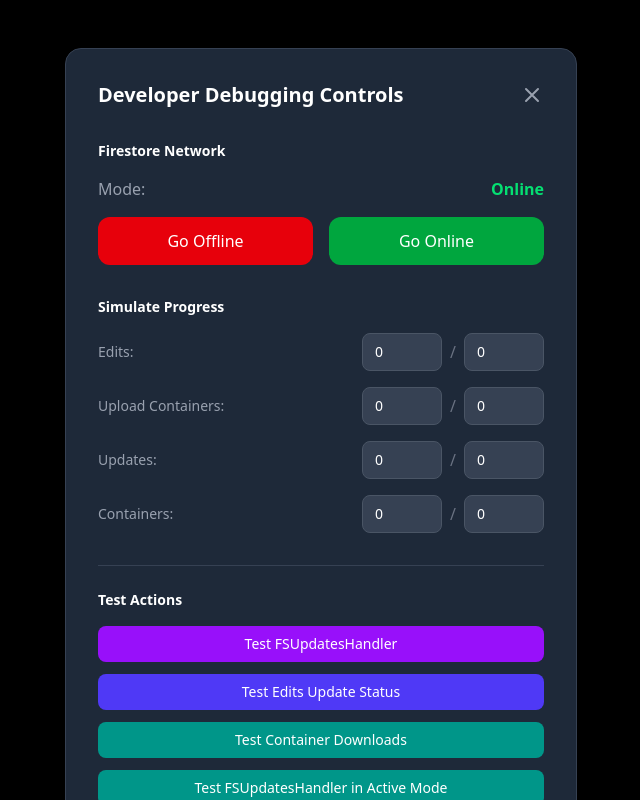
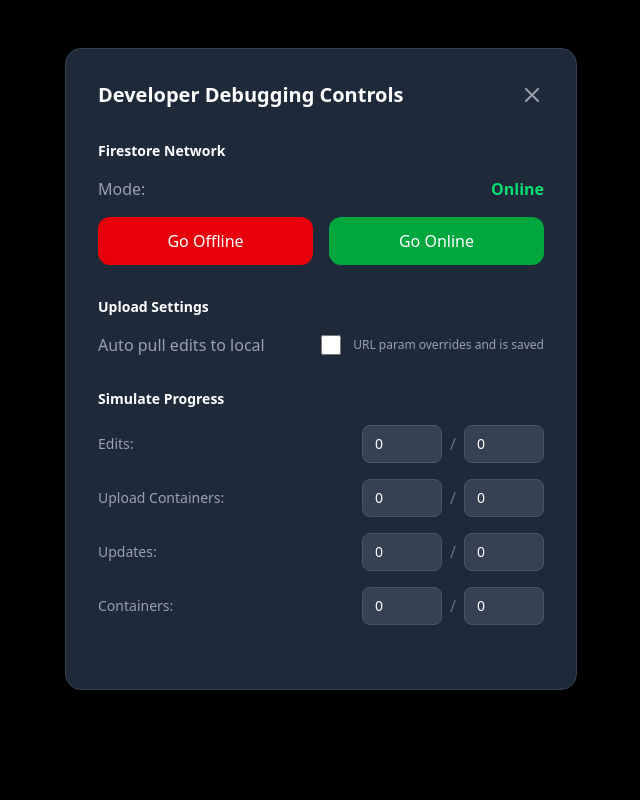
Before and after one commit to Delfs-Engineering-WebSync/websync-fm-client, a Vue app: page / in a window 1280 px wide. Both pictures are taken after a click on the button "Debug Controls". Shown: the whole page, without its empty margins (319-959 px from the left). Built offline with nearby package versions, Linux system fonts and the light colour scheme.

Commit message:
feat: uploads UI metrics and session progress; autoPullEdits setting with URL+persist; debug modal toggle; unconditional KPIs; CSS reset + viewport; device card text updates; remove dev-only test UI

```diff
--- a/src/App.vue
+++ b/src/App.vue
@@ -49,6 +49,41 @@ const updatesContainersProgress = computed(() => {
   return Math.round((appConfig.updateCompletedContainers / appConfig.updateTotalContainers) * 100)
 })
 
+// Session-based upload progress (monotonic within a run)
+const sessionUploadTotal = computed(() => {
+  return appConfig.sessionUpload?.active && appConfig.sessionUpload.total > 0
+    ? appConfig.sessionUpload.total
+    : appConfig.editsTotal
+})
+
+const sessionUploadCompleted = computed(() => {
+  if (appConfig.sessionUpload?.active) {
+    const delta = appConfig.editsTotalCompleted - (appConfig.sessionUpload.baselineCompleted || 0)
+    return Math.max(0, delta)
+  }
+  return appConfig.editsTotalCompleted
+})
+
+const sessionUploadPercent = computed(() => {
+  const total = sessionUploadTotal.value
+  if (!total) return 0
+  return Math.round((sessionUploadCompleted.value / total) * 100)
+})
+
+// Last session display values when no active session
+const lastSessionCompleted = computed(() => appConfig.sessionUpload?.lastCompleted || 0)
+const lastSessionTotal = computed(() => appConfig.sessionUpload?.lastTotal || 0)
+
+// Unified display values for the KPI so it never disappears
+const uploadedKpiCompleted = computed(() => {
+  return sessionUploadTotal.value ? sessionUploadCompleted.value : lastSessionCompleted.value
+})
+const uploadedKpiTotal = computed(() => {
+  return sessionUploadTotal.value ? sessionUploadTotal.value : lastSessionTotal.value
+})
+
+// Session lifecycle is started explicitly by user actions; no auto-start tied to settings
+
 // Status computed properties
 const connectionStatus = computed(() => {
   if (!isOnline.value || isFirestoreOffline.value) return 'offline'
@@ -62,6 +97,20 @@ const systemStatus = computed(() => {
   if (appConfig.updatesTotal > 0 || appConfig.editsContainersTotal > 0) return 'syncing'
   return 'idle'
 })
+
+// Auto-pull FM edits when enabled and pending exist (runs regardless of online/offline)
+const tryAutoPullEdits = async (why = 'watcher') => {
+  try {
+    if (!appConfig.configx.autoPullEdits) return
+    if (!(appConfig.fmPendingEdits > 0)) return
+    // Trigger FM to start sync; FM should push payload via web viewer callback to webSyncReceivePayload
+    fmBridgit.performScript('Start Sync', JSON.stringify({ source: 'WebApp', mode: 'auto', why }), {
+      fireAndForget: true,
+    })
+  } catch (e) {
+    /* non-fatal */
+  }
+}
 
 onMounted(async () => {
   try {
@@ -83,6 +132,7 @@ onMounted(async () => {
   window.addEventListener('online', () => {
     isOnline.value = true
     console.log('Network: Online')
+    tryAutoPullEdits('online')
   })
 
   window.addEventListener('offline', () => {
@@ -127,6 +177,8 @@ onMounted(async () => {
         }
         if (!Number.isFinite(pending) || pending < 0) pending = 0
         appConfig.fmPendingEdits = pending
+        // If there are pending edits and auto-pull is on, trigger sync
+        tryAutoPullEdits('poll')
         appConfig.lastFmStatusAt = new Date().toISOString()
       } catch {
         /* Non-fatal; ignore and retain previous value */
@@ -202,180 +254,7 @@ const runWebSyncNow = async () => {
   }
 }
 
-// Test methods for debug panel
-const testFSUpdatesHandler = async () => {
-  console.log('Testing FSUpdatesHandler...')
-
-  // Create mock updates data
-  const mockUpdates = [
-    {
-      id: 'test-update-1',
-      _table: 'TestTable',
-      _tsModFireStore: new Date(),
-      _ts: {
-        field1: { ts: Date.now() },
-        field2: { ts: Date.now() + 1000 }
-      },
-      field1: 'Test Value 1',
-      field2: 'Test Value 2',
-      batchTotalEdits: 2,
-      batchIdEdits: 'batch-123'
-    },
-    {
-      id: 'test-update-2',
-      _table: 'TestTable',
-      _tsModFireStore: new Date(),
-      _ts: {
-        field1: { ts: Date.now() + 2000 }
-      },
-      field1: 'Test Value 3',
-      batchTotalEdits: 2,
-      batchIdEdits: 'batch-123'
-    }
-  ]
-
-  const result = await window.BF.namedAction('FSUpdatesHandler', { updates: mockUpdates })
-  console.log('FSUpdatesHandler result:', result)
-}
-
-const testEditsUpdateStatus = async () => {
-  console.log('Testing editsUpdateStatus...')
-
-  const result = await window.BF.namedAction('editsUpdateStatus', {
-    currentState: '3',
-    pendingEdits: 5
-  })
-  console.log('editsUpdateStatus result:', result)
-}
-
-const testContainerDownloads = async () => {
-  console.log('Testing updatesContainerDownloads...')
-
-  const result = await window.BF.namedAction('updatesContainerDownloads', {
-    updates: {
-      totalContainers: 10,
-      completedContainers: 3
-    }
-  })
-  console.log('updatesContainerDownloads result:', result)
-}
-
-// Test FSUpdatesHandler with active device mode
-const testFSUpdatesHandlerActive = async () => {
-  console.log('Testing FSUpdatesHandler in active mode...')
-
-  // Temporarily switch to active mode
-  const originalMode = appConfig.device.deviceMode
-  appConfig.device.deviceMode = 'active'
-
-  // Create mock updates data
-  const mockUpdates = [
-    {
-      id: 'test-update-1',
-      _table: 'TestTable',
-      _tsModFireStore: new Date(),
-      _ts: {
-        field1: { ts: Date.now() },
-        field2: { ts: Date.now() + 1000 }
-      },
-      field1: 'Test Value 1',
-      field2: 'Test Value 2',
-      batchTotalEdits: 2,
-      batchIdEdits: 'batch-123'
-    },
-    {
-      id: 'test-update-2',
-      _table: 'TestTable',
-      _tsModFireStore: new Date(),
-      _ts: {
-        field1: { ts: Date.now() + 2000 }
-      },
-      field1: 'Test Value 3',
-      batchTotalEdits: 2,
-      batchIdEdits: 'batch-123'
-    }
-  ]
-
-  const result = await window.BF.namedAction('FSUpdatesHandler', { updates: mockUpdates })
-  console.log('FSUpdatesHandler active mode result:', result)
-
-  // Restore original mode
-  appConfig.device.deviceMode = originalMode
-  console.log(`Device mode restored to: ${originalMode}`)
-}
-
-// Test subscribeUpdates functionality
-const testSubscribeUpdates = async () => {
-  console.log('Testing subscribeUpdates...')
-
-  const result = await window.BF.namedAction('subscribeUpdates')
-  console.log('subscribeUpdates result:', result)
-}
-
-// Simulate a Firestore update for testing
-const simulateFirestoreUpdate = async () => {
-  console.log('Simulating Firestore update...')
-
-  // Create a mock snapshot that mimics what Firestore would send
-  const mockSnapshot = {
-    empty: false,
-    docChanges: () => [
-      {
-        type: 'added',
-        doc: {
-          id: 'simulated-update-' + Date.now(),
-          data: () => ({
-            id: 'simulated-update-' + Date.now(),
-            _table: 'SimulatedTable',
-            _tsModFireStore: new Date(),
-            _ts: {
-              field1: { ts: Date.now() * 1000 }, // Convert to microseconds like FileMaker
-              field2: { ts: (Date.now() + 1000) * 1000 }
-            },
-            field1: 'Simulated Value 1',
-            field2: 'Simulated Value 2',
-            updatedKeys: ['field1', 'field2'],
-            batchTotalEdits: 1,
-            batchIdEdits: 'simulated-batch-' + Date.now(),
-            _contexts: appConfig.device.contexts // Match device contexts
-          })
-        }
-      }
-    ]
-  }
-
-  // Directly call processSnapshot to simulate receiving an update
-  if (window.processSnapshot) {
-    window.processSnapshot(mockSnapshot, appConfig)
-  } else {
-    console.log('processSnapshot not available - this would normally be called by the Firestore listener')
-
-    // Manually trigger FSUpdatesHandler as a fallback
-    const mockUpdates = [{
-      id: 'simulated-update-' + Date.now(),
-      _table: 'SimulatedTable',
-      _tsModFireStore: new Date(),
-      _ts: {
-        field1: { ts: Date.now() * 1000 },
-        field2: { ts: (Date.now() + 1000) * 1000 }
-      },
-      field1: 'Simulated Value 1',
-      field2: 'Simulated Value 2',
-      batchTotalEdits: 1,
-      batchIdEdits: 'simulated-batch-' + Date.now()
-    }]
-
-    // Temporarily switch to active mode for the test
-    const originalMode = appConfig.device.deviceMode
-    appConfig.device.deviceMode = 'active'
-
-    const result = await window.BF.namedAction('FSUpdatesHandler', { updates: mockUpdates })
-    console.log('Simulated update result:', result)
-
-    // Restore original mode
-    appConfig.device.deviceMode = originalMode
-  }
-}
+/* Removed development-only test helpers */
 </script>
 
 <template>
@@ -499,7 +378,7 @@ const simulateFirestoreUpdate = async () => {
 
           <!-- COMBINED DEVICE + ORG CARD (compact) -->
           <div class="bg-gray-800 border border-gray-700 rounded-xl p-4 min-w-0 lg:col-span-2">
-            <div class="flex items-center justify-between mb-3">
+            <div class="flex items-center justify-between mb-4">
               <div class="flex items-center space-x-2">
                 <div class="p-2 bg-indigo-600 bg-opacity-20 rounded-lg">
                   <svg class="w-5 h-5 text-indigo-400" fill="none" stroke="currentColor" viewBox="0 0 24 24">
@@ -507,7 +386,10 @@ const simulateFirestoreUpdate = async () => {
                       d="M9.75 17L9 20l-1 1h8l-1-1-.75-3M3 13h18M5 17h14a2 2 0 002-2V5a2 2 0 00-2-2H5a2 2 0 00-2 2v10a2 2 0 002 2z" />
                   </svg>
                 </div>
-                <h2 class="text-sm font-semibold text-white">Device & Org</h2>
+                <div>
+                  <h2 class="text-lg font-bold text-white">Device</h2>
+                  <p class="text-xs text-gray-400">Configuration</p>
+                </div>
               </div>
             </div>
             <div class="space-y-2 text-xs">
@@ -547,19 +429,20 @@ const simulateFirestoreUpdate = async () => {
                     <span
                       class="px-2 py-1 bg-blue-600 bg-opacity-20 rounded-full text-xs font-semibold text-blue-400 uppercase tracking-wide">EDITS</span>
                   </div>
-                  <p class="text-xs text-gray-400">Local to Cloud Sync</p>
+                  <p class="text-xs text-gray-400">Local to WebSync</p>
                 </div>
               </div>
             </div>
 
             <div class="mb-3">
               <p class="text-sm text-gray-300">
-                {{ appConfig.editsTotal ? 'Uploading Edits' : appConfig.editsStates[appConfig.editsCurrentState] }}
+                {{ !isOnline ? 'Waiting for connectivity — uploads will resume automatically' : (sessionUploadTotal ?
+                  'Uploading Edits' : appConfig.editsStates[appConfig.editsCurrentState]) }}
               </p>
             </div>
 
-            <!-- Status snapshot: pending in FM and local pending writes -->
-            <div class="grid grid-cols-2 gap-4 text-xs mb-2">
+            <!-- Status snapshot: FM pending, Local unsynced, Uploaded this session -->
+            <div class="grid grid-cols-1 sm:grid-cols-3 gap-4 text-xs mb-2">
               <div class="flex items-center justify-between text-gray-400">
                 <span>FM pending edits</span>
                 <span class="text-white font-medium">{{ appConfig.fmPendingEdits }}</span>
@@ -568,25 +451,28 @@ const simulateFirestoreUpdate = async () => {
                 <span>Local unsynced</span>
                 <span class="text-white font-medium">{{ appConfig.editsLocalPendingWrites }}</span>
               </div>
+              <div class="flex items-center justify-between text-gray-400">
+                <span>Uploaded (session)</span>
+                <span class="text-white font-medium">{{ uploadedKpiCompleted }} / {{ uploadedKpiTotal }}</span>
+              </div>
             </div>
 
             <div v-if="appConfig.editsTotal || appConfig.editsContainersTotal" class="space-y-4">
               <!-- Uploading Progress (Edits Records) -->
-              <div v-if="appConfig.editsTotal" class="space-y-3">
+              <div v-if="sessionUploadTotal" class="space-y-3">
                 <div class="flex justify-between items-center">
                   <span class="text-gray-300 text-sm">Edits Upload Progress</span>
-                  <span class="text-blue-400 font-bold text-sm">{{ Math.round((appConfig.editsTotalCompleted /
-                    appConfig.editsTotal) * 100) }}%</span>
+                  <span class="text-blue-400 font-bold text-sm">{{ sessionUploadPercent }}%</span>
                 </div>
                 <div class="w-full bg-gray-700 rounded-full h-1.5 overflow-hidden">
                   <div
                     class="bg-gradient-to-r from-blue-500 to-blue-400 h-1.5 rounded-full transition-all duration-700 ease-out"
-                    :style="`width: ${Math.min(Math.round((appConfig.editsTotalCompleted / appConfig.editsTotal) * 100), 100)}%`">
+                    :style="`width: ${Math.min(sessionUploadPercent, 100)}%`">
                   </div>
                 </div>
                 <div class="flex justify-between text-xs text-gray-400">
-                  <span>{{ appConfig.editsTotalCompleted }} completed</span>
-                  <span>{{ appConfig.editsTotal }} total</span>
+                  <span>{{ sessionUploadCompleted }} completed</span>
+                  <span>{{ sessionUploadTotal }} total</span>
                 </div>
               </div>
 
@@ -635,7 +521,7 @@ const simulateFirestoreUpdate = async () => {
                     <span
                       class="px-2 py-1 bg-green-600 bg-opacity-20 rounded-full text-xs font-semibold text-green-400 uppercase tracking-wide">UPDATES</span>
                   </div>
-                  <p class="text-xs text-gray-400">Cloud to Local Sync</p>
+                  <p class="text-xs text-gray-400">WebSync to Local</p>
                 </div>
               </div>
             </div>
@@ -717,8 +603,6 @@ const simulateFirestoreUpdate = async () => {
           </button>
         </div>
 
-
-
         <!-- Firestore Network Controls -->
         <div class="mb-8">
           <h4 class="text-sm font-semibold text-white mb-4">Firestore Network</h4>
@@ -737,6 +621,22 @@ const simulateFirestoreUpdate = async () => {
               class="bg-green-600 hover:bg-green-700 text-white py-3 px-4 rounded-xl font-medium transition-colors">
               Go Online
             </button>
+          </div>
+        </div>
+
+        <!-- Upload Settings -->
+        <div class="mb-8">
+          <h4 class="text-sm font-semibold text-white mb-4">Upload Settings</h4>
+          <div class="flex items-center justify-between">
+            <span class="text-gray-400"
+              title="When enabled, new FileMaker edits are auto-imported to local Firestore when online; if offline, they import on reconnect.">Auto
+              pull edits to local</span>
+            <label class="inline-flex items-center gap-3">
+              <input type="checkbox" :checked="appConfig.configx.autoPullEdits"
+                @change="(e) => { appConfig.setAutoPullEdits(e.target.checked); if (e.target.checked) tryAutoPullEdits('toggle'); }"
+                class="w-5 h-5 rounded border-gray-600 bg-gray-700" />
+              <span class="text-xs text-gray-400">URL param overrides and is saved</span>
+            </label>
           </div>
         </div>
 
@@ -787,38 +687,6 @@ const simulateFirestoreUpdate = async () => {
           </div>
         </div>
 
-        <!-- Test Actions -->
-        <div class="mb-8 border-t border-gray-700 pt-6">
-          <h4 class="text-sm font-semibold text-white mb-4">Test Actions</h4>
-          <div class="space-y-3">
-            <button @click="testFSUpdatesHandler"
-              class="w-full bg-purple-600 hover:bg-purple-700 text-white py-2 px-4 rounded-lg font-medium transition-colors text-sm">
-              Test FSUpdatesHandler
-            </button>
-            <button @click="testEditsUpdateStatus"
-              class="w-full bg-indigo-600 hover:bg-indigo-700 text-white py-2 px-4 rounded-lg font-medium transition-colors text-sm">
-              Test Edits Update Status
-            </button>
-            <button @click="testContainerDownloads"
-              class="w-full bg-teal-600 hover:bg-teal-700 text-white py-2 px-4 rounded-lg font-medium transition-colors text-sm">
-              Test Container Downloads
-            </button>
-            <button @click="testFSUpdatesHandlerActive"
-              class="w-full bg-teal-600 hover:bg-teal-700 text-white py-2 px-4 rounded-lg font-medium transition-colors text-sm">
-              Test FSUpdatesHandler in Active Mode
-            </button>
-            <button @click="testSubscribeUpdates"
-              class="w-full bg-orange-600 hover:bg-orange-700 text-white py-2 px-4 rounded-lg font-medium transition-colors text-sm">
-              Test Subscribe Updates
-            </button>
-            <button @click="simulateFirestoreUpdate"
-              class="w-full bg-red-600 hover:bg-red-700 text-white py-2 px-4 rounded-lg font-medium transition-colors text-sm">
-              Simulate Firestore Update
-            </button>
-          </div>
-        </div>
-
-
       </div>
     </div>
 
--- a/src/assets/main.css
+++ b/src/assets/main.css
@@ -3,6 +3,9 @@
 /* Prevent horizontal scrolling and bounce scrolling */
 html,
 body {
+  margin: 0;
+  padding: 0;
+  height: 100%;
   overflow-x: auto;
   width: 100%;
   max-width: 100%;
--- a/src/stores/appConfig.js
+++ b/src/stores/appConfig.js
@@ -15,6 +15,7 @@ export const useAppConfigStore = defineStore('appConfig', {
       idDevice: null, // Will be set by URL param or defaulted to DEV_demo
       idOrganization: null, // Will be set by URL param or defaulted to ORG_demo
       tsModFireStoreLastUpdate: new Date().toISOString(), // Initialize with current date as a sensible default
+      autoPullEdits: false,
     },
     device: {
       // This will be populated further, including by URL params via initializeConfig
@@ -75,6 +76,18 @@ export const useAppConfigStore = defineStore('appConfig', {
     updatesTotal: 0,
     updatesTotalCompleted: 0,
     updatesTotalRecords: 0,
+
+    // Upload session snapshot (fixed target for monotonic progress)
+    sessionUpload: {
+      active: false,
+      total: 0, // fixed total captured at session start
+      baselineCompleted: 0, // editsTotalCompleted at session start
+      startedAt: null,
+      // Last session snapshot for post-run display
+      lastTotal: 0,
+      lastCompleted: 0,
+      endedAt: null,
+    },
   }),
   actions: {
     initializeConfigFromURLParams() {
@@ -108,6 +121,32 @@ export const useAppConfigStore = defineStore('appConfig', {
         this.configx.tsModFireStoreLastUpdate = now.toISOString()
       }
 
+      // Load persisted auto flags
+      try {
+        const persistedPull = window.localStorage.getItem('ws-auto-pull-edits')
+        const persistedLegacyPull = window.localStorage.getItem('ws-auto-pull-fm-edits')
+        const persistedLegacyPush = window.localStorage.getItem('ws-auto-push-edits')
+        if (persistedPull !== null) this.configx.autoPullEdits = persistedPull === '1'
+        else if (persistedLegacyPull !== null)
+          this.configx.autoPullEdits = persistedLegacyPull === '1'
+        else if (persistedLegacyPush !== null)
+          this.configx.autoPullEdits = persistedLegacyPush === '1'
+      } catch {}
+
+      // URL param override (supports new and legacy)
+      const pullParam = getQueryParam('autoPullEdits')
+      const legacyPullParam = getQueryParam('autoPullFmEdits')
+      const legacyPushParam = getQueryParam('autoPushEdits')
+      const chosen = pullParam ?? legacyPullParam ?? legacyPushParam
+      if (chosen !== null) {
+        const normalized = String(chosen).toLowerCase()
+        const value = normalized === '1' || normalized === 'true' || normalized === 'yes'
+        this.configx.autoPullEdits = value
+        try {
+          window.localStorage.setItem('ws-auto-pull-edits', value ? '1' : '0')
+        } catch {}
+      }
+
       const contextsFromQuery = getQueryParam('contexts')
       if (contextsFromQuery) {
         try {
@@ -135,6 +174,49 @@ export const useAppConfigStore = defineStore('appConfig', {
       this.isProcessing = false
       console.log('isProcessing set to false')
     },
+    setAutoPullEdits(value) {
+      const v = !!value
+      this.configx.autoPullEdits = v
+      try {
+        window.localStorage.setItem('ws-auto-pull-edits', v ? '1' : '0')
+      } catch {}
+    },
+    // Back-compat aliases
+    setAutoPullFmEdits(value) {
+      this.setAutoPullEdits(value)
+    },
+    setAutoPushEdits(value) {
+      this.setAutoPullEdits(value)
+    },
+    // Upload session helpers
+    beginUploadSession(currentTotal = 0, currentCompleted = 0) {
+      this.sessionUpload.active = true
+      this.sessionUpload.total = Number.isFinite(currentTotal) ? currentTotal : 0
+      this.sessionUpload.baselineCompleted = Number.isFinite(currentCompleted)
+        ? currentCompleted
+        : 0
+      this.sessionUpload.startedAt = new Date().toISOString()
+      // Clear previous last-session snapshot when starting new run
+      this.sessionUpload.lastTotal = 0
+      this.sessionUpload.lastCompleted = 0
+      this.sessionUpload.endedAt = null
+    },
+    endUploadSession() {
+      // Capture last session snapshot before clearing
+      const completedDelta = Math.max(
+        0,
+        (this.editsTotalCompleted || 0) - (this.sessionUpload.baselineCompleted || 0),
+      )
+      this.sessionUpload.lastTotal = this.sessionUpload.total || 0
+      this.sessionUpload.lastCompleted = Math.min(this.sessionUpload.lastTotal, completedDelta)
+      this.sessionUpload.endedAt = new Date().toISOString()
+
+      // Clear active session
+      this.sessionUpload.active = false
+      this.sessionUpload.total = 0
+      this.sessionUpload.baselineCompleted = 0
+      this.sessionUpload.startedAt = null
+    },
     // We will add more actions here as we translate other parts of your initFirestore script
   },
 })
```
Also changed, not shown: index.html (+4 -4 lines).
